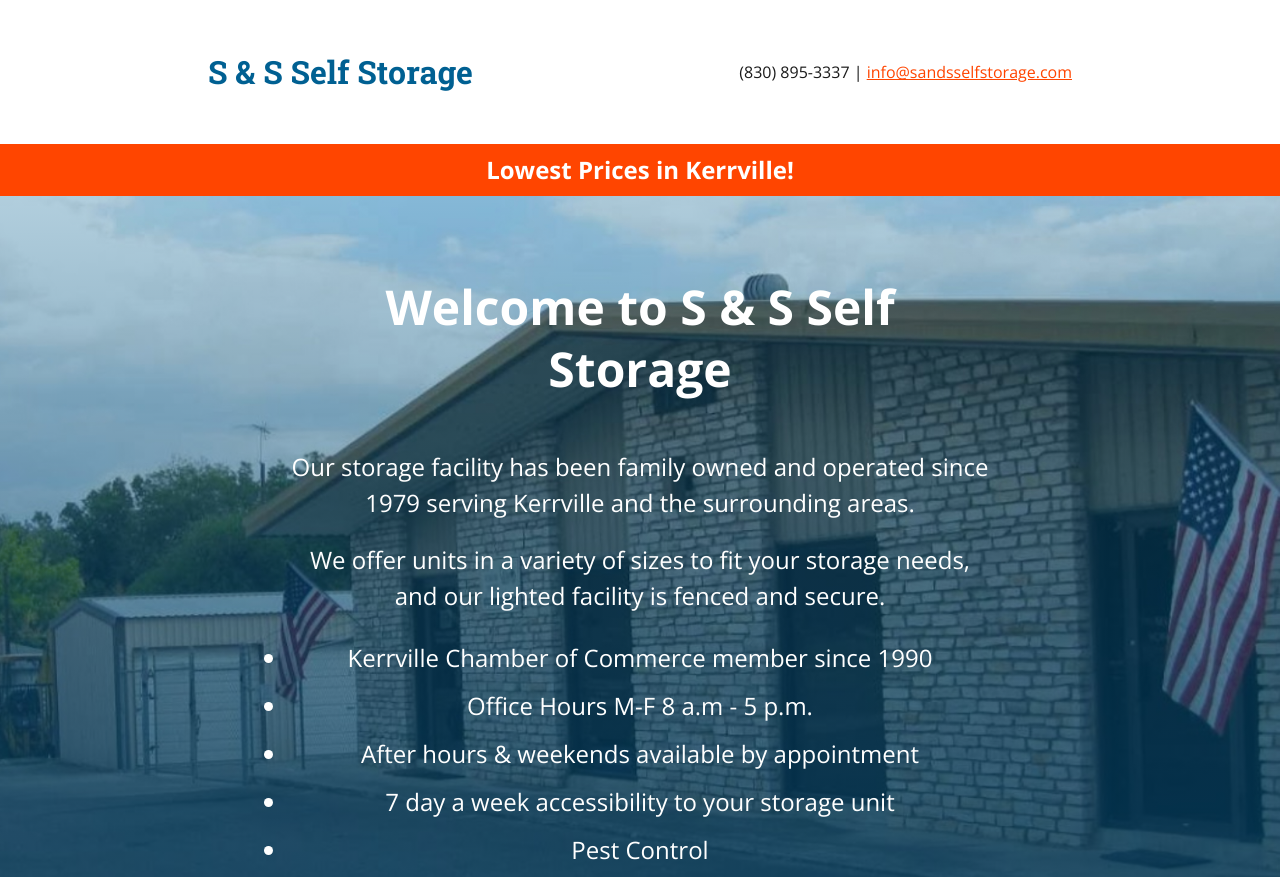
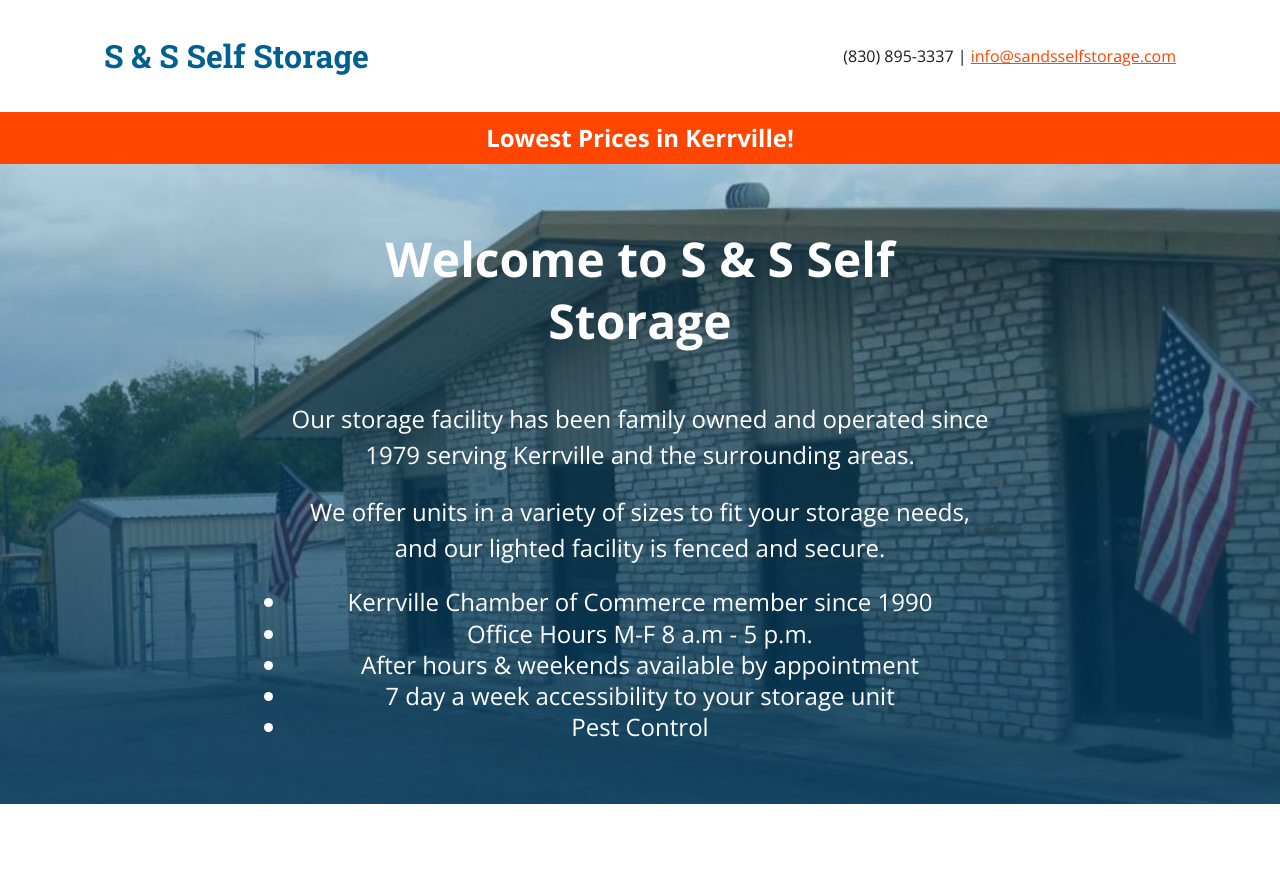
Before and after one commit to rinellam/s-and-s-self-storage, a plain HTML site: page index.html in a window 1280 px wide. Shown: the top 877 px of the page. Drawn offline with nearby package versions, Linux system fonts and the light colour scheme; grey boxes are pictures that could not be loaded.

Commit message:
update
html
css
resize banner img

```diff
--- a/css/style.css
+++ b/css/style.css
@@ -15,11 +15,10 @@ font-family: 'Roboto Slab', serif;
 /* 1. Global */
 
 * {
-    -webkit-box-sizing: border-box;
-            box-sizing: border-box;
-            margin: 0;
-            padding: 0;
-                /* Remove zoom on inputs for mobile */
+    box-sizing: border-box;
+    margin: 0;
+    padding: 0;
+    /* Remove zoom on inputs for mobile */
 }
 
 img {
@@ -52,9 +51,9 @@ a:link {
 /* 2. Header */
 
 header {
-    width: 75%;
+    width: 90%;
     margin: 0 auto;
-    padding: 3em 3em;
+    padding: 2em 2.5em;
     display: flex;
     flex-direction: row;
     flex-wrap: nowrap;
@@ -95,10 +94,10 @@ header {
 /* Content Section */
 
 .banner-img {
-    background:linear-gradient(0deg, rgba(1, 63, 100, 0.8), rgba(0, 96, 146, 0.3)), url('/img/banner-img-new2.jpg');
+    background:linear-gradient(0deg, rgba(1, 63, 100, 0.8), rgba(0, 96, 146, 0.3)), url('/img/banner-img-new3.jpg');
     background-repeat: no-repeat;
     width: 100vw;
-    height: 100vh;
+    height: 80vh;
     background-size: cover;
 
 }
@@ -126,7 +125,6 @@ header {
 
 .ul-lead-text {
     font-size: 1.5rem;
-    line-height: 2;
     text-align: center;
 }
 
@@ -135,11 +133,11 @@ header {
 }
 
 
-.ul-lead-text .ul {
+.banner-copy .ul {
     list-style: none;
   }
 
-.ul-lead-text .ul li:before {
+.banner-copy .ul li:before {
     content: '✓';
 }
 
```
Also changed, not shown: img/banner-img-new3.jpg (added).
